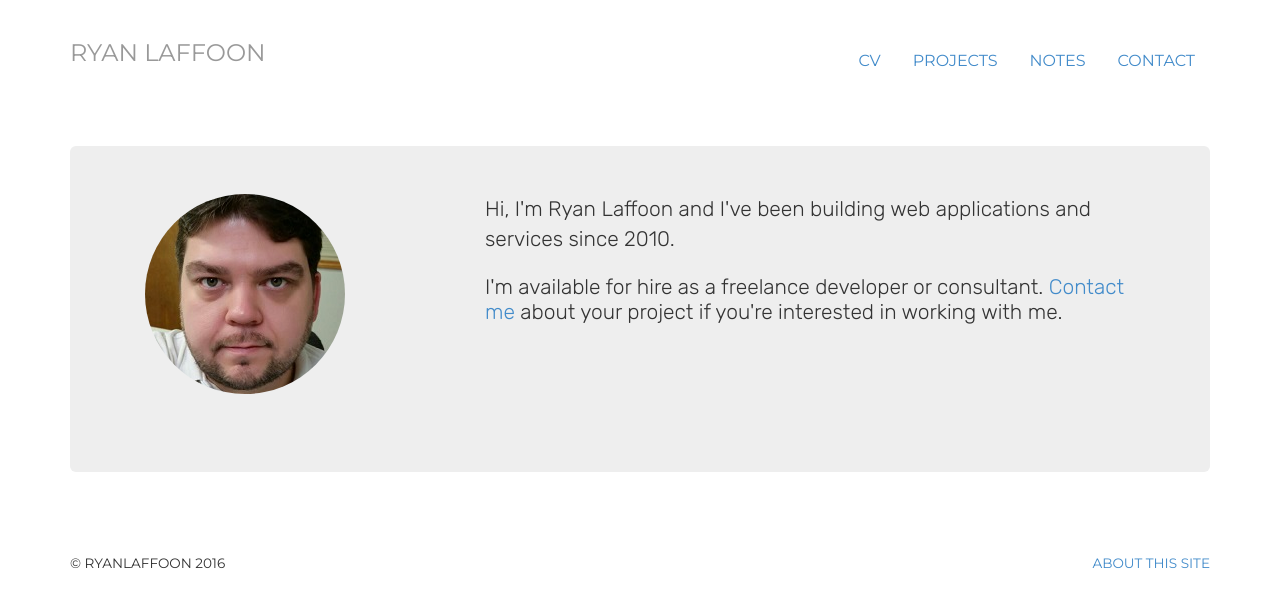
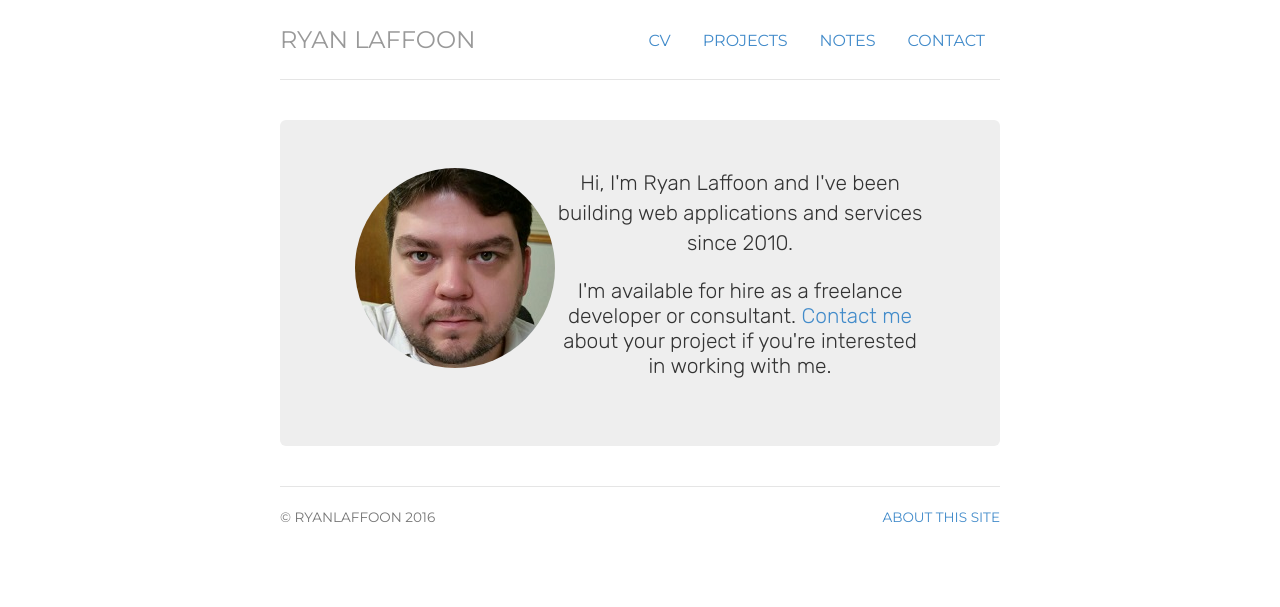
Before and after one commit to ryanlaffoon/ryanlaffoon.github.io, a Jekyll site: the page built from index.html, in a window 1280 px wide. Shown: the top 607 px of the page. Built offline with Jekyll 4.4.1, drawn with Linux system fonts in a browser that asks for light colours.

Commit message:
head & scripts updates

```diff
--- a/_includes/head.html
+++ b/_includes/head.html
@@ -10,6 +10,7 @@
 	<link rel="stylesheet" href="https://cdnjs.cloudflare.com/ajax/libs/font-awesome/4.7.0/css/font-awesome.min.css">
 	<link href="https://ryanlaffoon.github.io/css/bootstrap-min.css" rel="stylesheet" />
 	<link href="https://ryanlaffoon.github.io/css/style.css" rel="stylesheet">
+    <link href="https://ryanlaffoon.github.io/css/jumbotron-narrow.css" rel="stylesheet">
 	<!-- google analytics -->
 	{% include analytics.html %}
 </head>
```
Also changed, not shown: _includes/scripts.html (line endings or trailing spaces).
